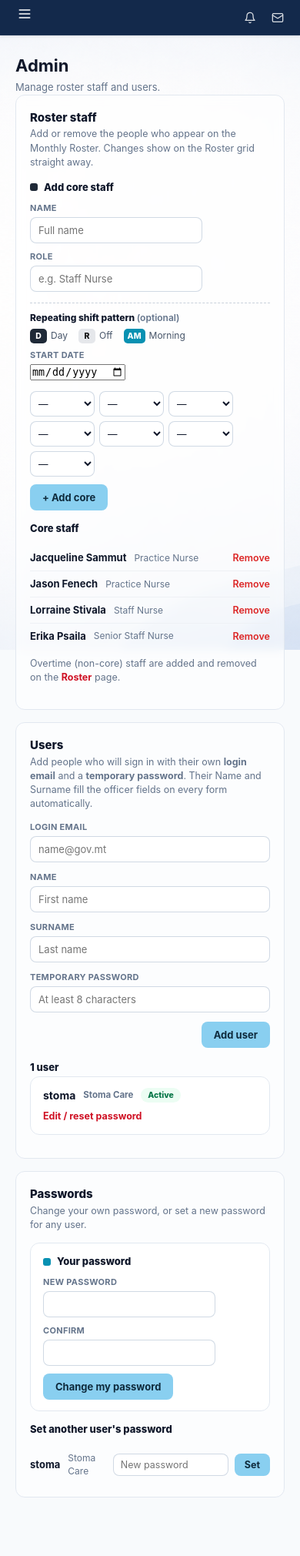
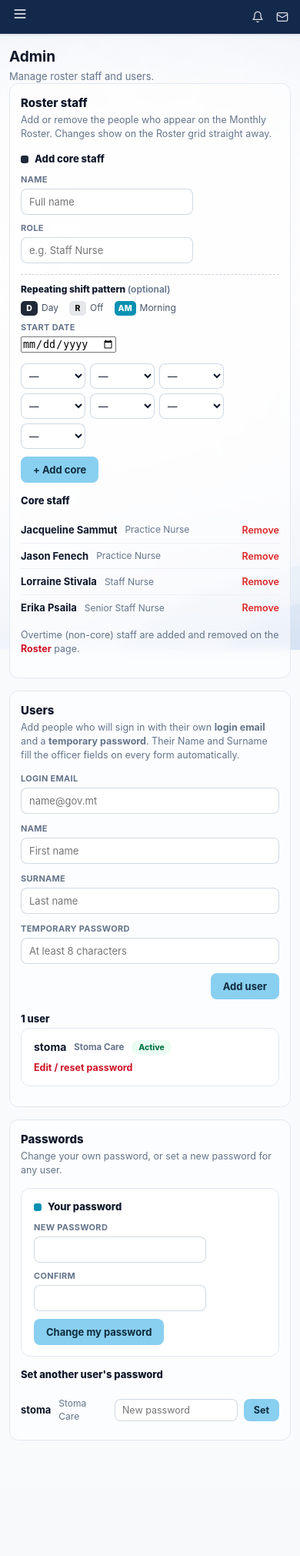
Before and after one commit to jasonfenech118-ctrl/dashborad, a Django app: page /admin-users/ in a window 390 px wide. Shown: the whole page at 77% size. After the commit the page ends 1871 px from the top, so only its background shows below. Run offline with Django 5.2, Linux system fonts and the light colour scheme; data comes from the database, SQL or seed files in the repository; data that the repository does not hold is empty.

Commit message:
Make layout responsive across phone, tablet, and desktop (#159)
- Tablet (≤1024px): slimmer sidebar and tighter content gutters
- ≤860px: sidebar becomes off-canvas hamburger drawer
- Phone (≤600px): smaller type/gutters, wide tables scroll sideways,
  stat grids go two-up, topbar compacted
- Very small phones (≤400px): stat grids stack single column


Claude-Session: https://claude.ai/code/session_01U9vvrATW3QnAMnWLrb5xaT

Co-authored-by: Claude <noreply@anthropic.com>

```diff
--- a/backend/templates/clinic/base.html
+++ b/backend/templates/clinic/base.html
@@ -124,18 +124,50 @@
     .pager{margin-top:16px;display:flex;gap:8px;align-items:center;font-size:13px;}
     pre{white-space:pre-wrap;font-family:inherit;margin:0;font-size:12px;}
 
-    /* mobile */
+    /* ---- responsive: phone / tablet / desktop ---- */
     .scrim{display:none;position:fixed;inset:0;background:rgba(0,0,0,.45);z-index:55;}
     .menu-toggle{display:none;align-items:center;justify-content:center;width:36px;height:36px;
       border:none;background:none;color:#fff;cursor:pointer;padding:0;}
     .menu-toggle svg{width:20px;height:20px;stroke:currentColor;fill:none;stroke-width:2;stroke-linecap:round;stroke-linejoin:round;}
 
-    @media(max-width:820px){
+    /* Tablet / small laptop: keep the sidebar but slim it down and tighten the content gutters. */
+    @media(max-width:1024px){
+      :root{--sidebar:200px;}
+      .wrap{padding:20px 16px 48px;}
+      .side-nav a{font-size:13px;padding:9px 11px;min-height:40px;}
+    }
+
+    /* Below this the sidebar becomes an off-canvas drawer opened from the hamburger. */
+    @media(max-width:860px){
       .app{grid-template-columns:1fr;}
-      .sidebar{transform:translateX(-100%);transition:transform .25s ease;}
+      .sidebar{transform:translateX(-100%);transition:transform .25s ease;width:240px;}
       body.nav-open .sidebar{transform:translateX(0);}
       body.nav-open .scrim{display:block;}
       .menu-toggle{display:inline-flex;}
+      .main-area{grid-column:1;}
+    }
+
+    /* Phone: shrink type + gutters, let wide tables scroll instead of overflowing. */
+    @media(max-width:600px){
+      body{font-size:13.5px;}
+      .wrap{padding:16px 12px 44px;}
+      h1{font-size:19px;margin-bottom:12px;}
+      h2{font-size:15px;}
+      .topbar{padding:0 8px;min-height:44px;}
+      .topbar nav a{padding:0 8px;font-size:12px;}
+      .topbar .util{padding-left:4px;gap:2px;}
+      .topbar .util .who{display:none;}
+      .card{padding:14px;}
+      .grid{grid-template-columns:1fr 1fr;}
+      .controls{gap:6px;}
+      .controls input,.controls select{width:100%;}
+      /* Any full-width data table scrolls sideways within its own strip on phones. */
+      .wrap > table,.card > table{display:block;overflow-x:auto;-webkit-overflow-scrolling:touch;white-space:nowrap;}
+    }
+
+    /* Very small phones: stat grids stack to a single column. */
+    @media(max-width:400px){
+      .grid{grid-template-columns:1fr;}
     }
 
     @media print{
```
